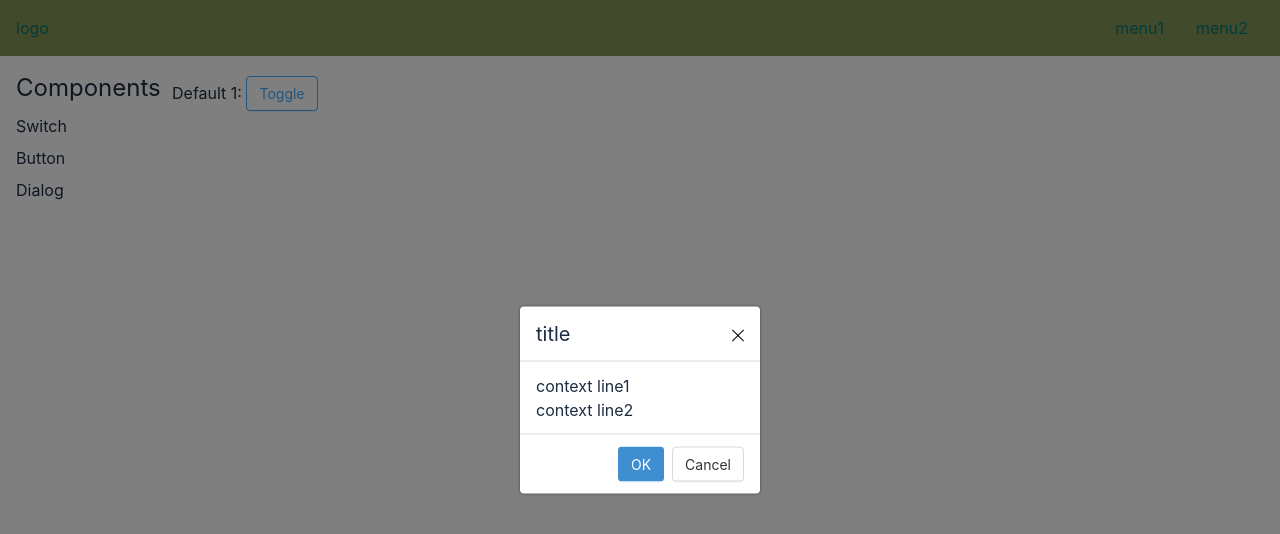
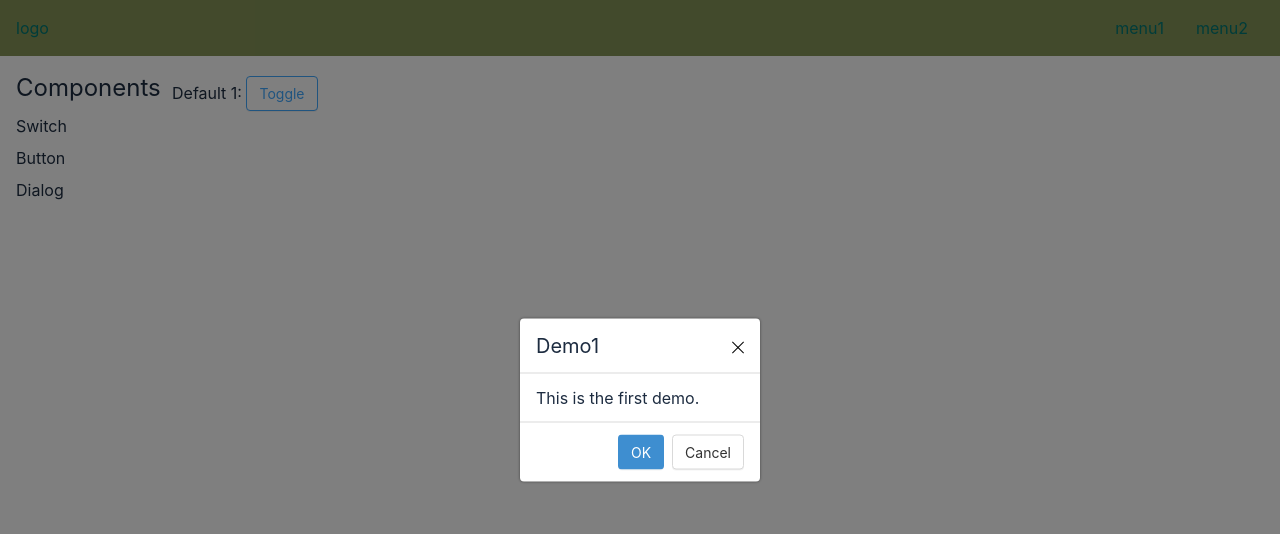
Before and after one commit to Chypre261/chypre-ui, a Vue app: page /#/doc/dialog in a window 1280 px wide. Both pictures are taken after a click on the button "Toggle". Shown: the top 534 px of the page. Built offline with nearby package versions, Linux system fonts and the light colour scheme.

Commit message:
use v-slot to convey title and content use Teleport to append the whole component to <body>

```diff
--- a/src/components/DialogDemo.vue
+++ b/src/components/DialogDemo.vue
@@ -4,7 +4,14 @@
     <Dialog v-model:visible="x"
             :closeOnClickOverlay="false"
             :ok="f1"
-            :cancel="f2"></Dialog>
+            :cancel="f2">
+      <template v-slot:title>
+        Demo1
+      </template>
+      <template v-slot:content>
+        <p>This is the first demo.</p>
+      </template>
+    </Dialog>
     <Button @click="toggle">Toggle</Button>
   </div>
 </template>
@@ -21,7 +28,6 @@ export default {
     const x = ref(false);
     const toggle = () => {
       x.value = !x.value;
-      console.log('toggled');
     };
     const f1 = () => {
       // check form
--- a/src/lib/Dialog.vue
+++ b/src/lib/Dialog.vue
@@ -1,15 +1,15 @@
 <template>
   <template v-if="visible">
-
+    <Teleport to="body">
       <div class="cp-dialog-overlay"></div>
       <div class="cp-dialog-wrapper">
         <div class="cp-dialog">
-        <header>title
+          <header>
+            <slot name="title"></slot>
             <span class="cp-dialog-close" @click="close"></span>
           </header>
           <main>
-          <p>context line1</p>
-          <p>context line2</p>
+            <slot name="content"></slot>
           </main>
           <footer>
             <Button theme="info" @click="ok">OK</Button>
@@ -17,6 +17,7 @@
           </footer>
         </div>
       </div>
+    </Teleport>
   </template>
 
 </template>
@@ -41,6 +42,9 @@ export default {
     },
     cancel: {
       type: Function
+    },
+    title: {
+      type: String
     }
   },
   setup(props, context) {
@@ -49,9 +53,9 @@ export default {
     };
     const onClickOverlay = () => {
       if (props.closeOnClickOverlay) {
-        close()
+        close();
       }
-    }
+    };
     const ok = () => {
       if (props.ok?.() !== false) {
         close();
```
Lines whose indentation alone changed are shown as unchanged.
